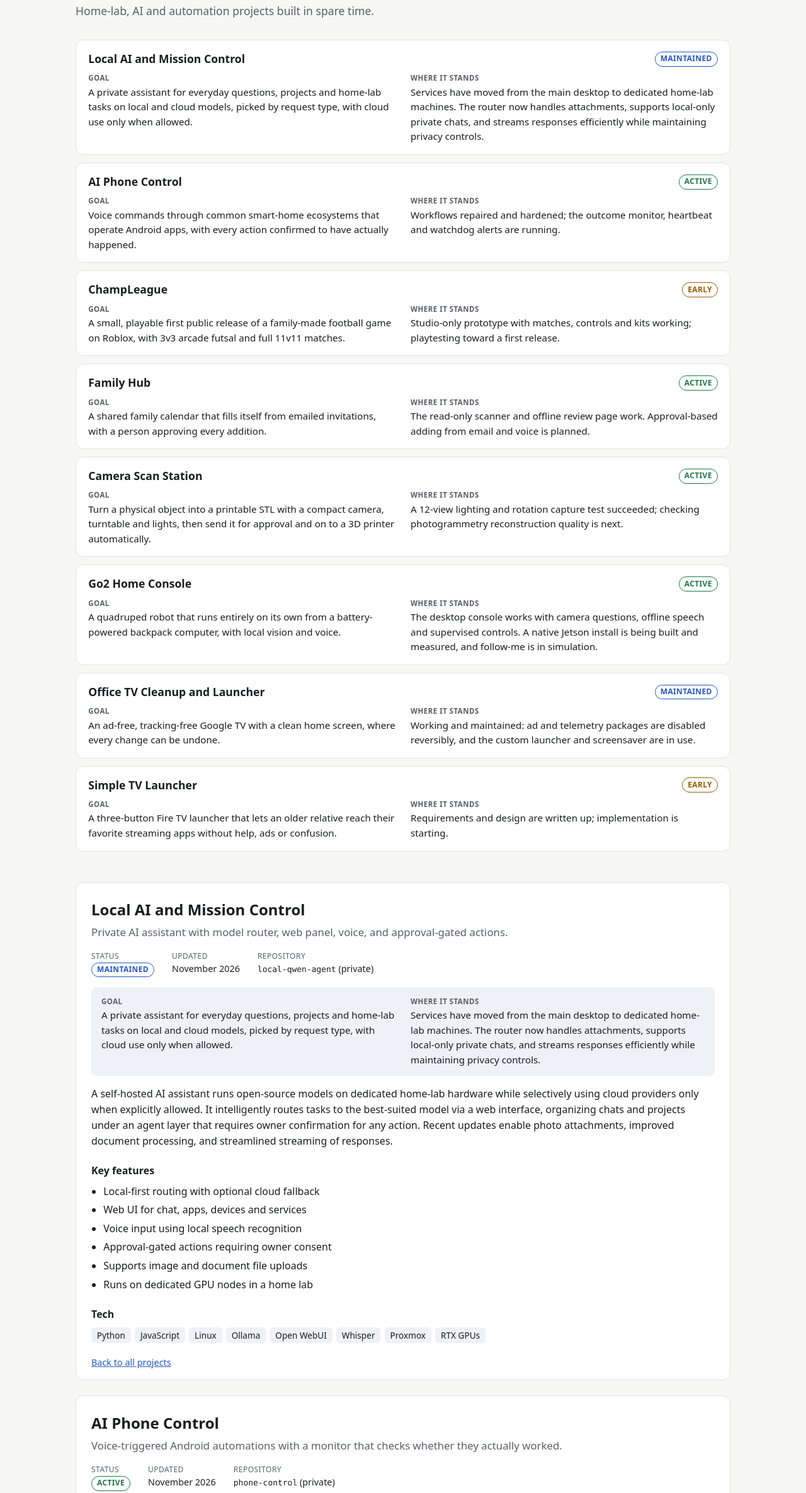
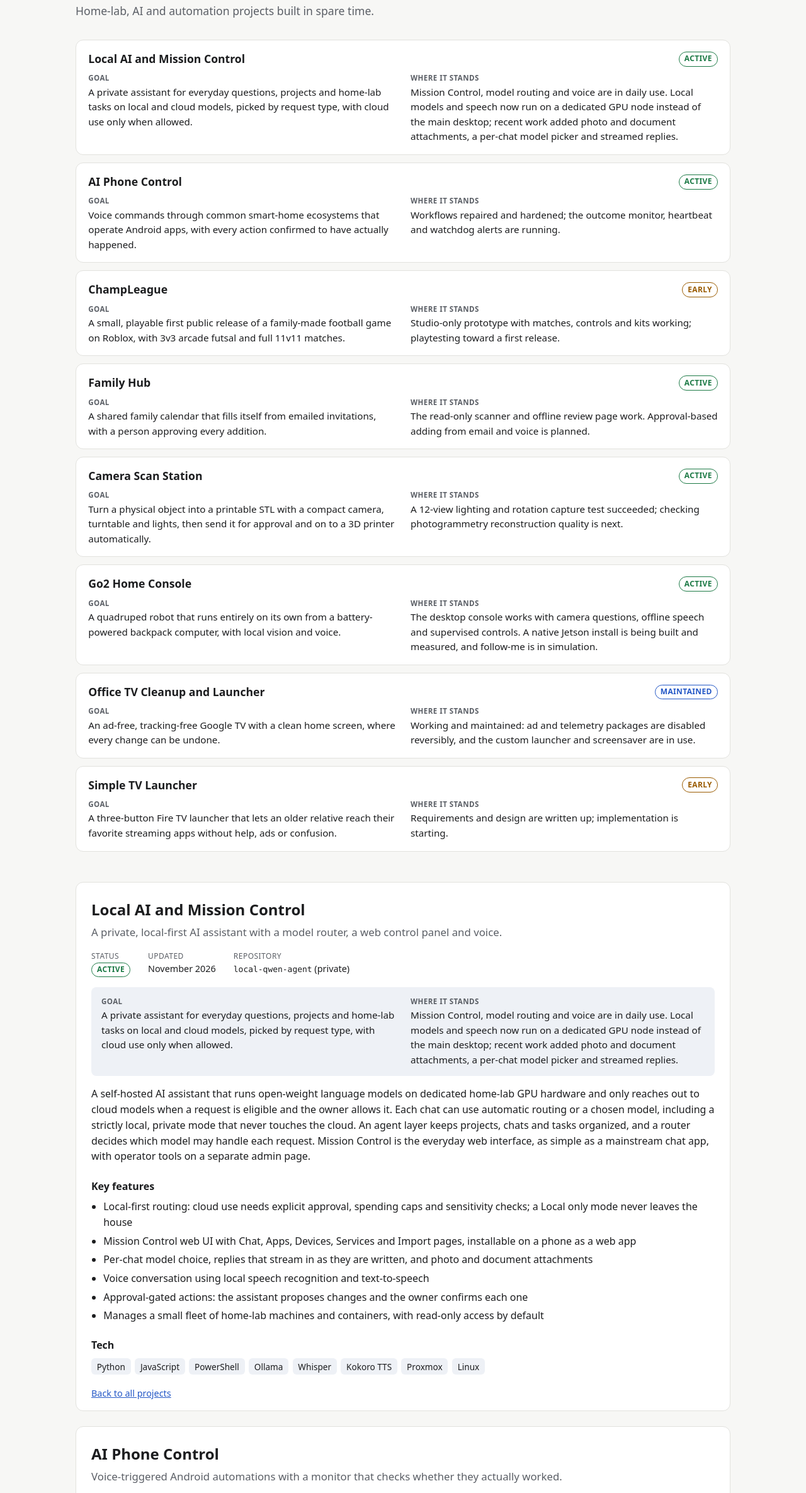
Before and after one commit to jasonheinrich-png/projects-site, a plain HTML site: page index.html in a window 1280 px wide. Shown: the part 128-2498 px from the top of the page at 63% size. Drawn offline with Linux system fonts and the light colour scheme.

Commit message:
Local AI entry: keep the richer wording and Kokoro, drop Open WebUI (retiring), status Active, add this week's changes
Co-Authored-By: Claude Opus 5.5 <noreply@anthropic.com>
Claude-Session: https://claude.ai/code/session_01A3QUTSbHrk9ydJUT7h1Ksu

```diff
--- a/index.html
+++ b/index.html
@@ -21,11 +21,11 @@
     <li class="row">
       <div class="row-head">
         <h2><a href="#local-ai">Local AI and Mission Control</a></h2>
-        <span class="status status-maintained">Maintained</span>
+        <span class="status status-active">Active</span>
       </div>
       <dl class="row-body">
         <div><dt>Goal</dt><dd>A private assistant for everyday questions, projects and home-lab tasks on local and cloud models, picked by request type, with cloud use only when allowed.</dd></div>
-        <div><dt>Where it stands</dt><dd>Services have moved from the main desktop to dedicated home-lab machines. The router now handles attachments, supports local-only private chats, and streams responses efficiently while maintaining privacy controls.</dd></div>
+        <div><dt>Where it stands</dt><dd>Mission Control, model routing and voice are in daily use. Local models and speech now run on a dedicated GPU node instead of the main desktop; recent work added photo and document attachments, a per-chat model picker and streamed replies.</dd></div>
       </dl>
     </li>
     <li class="row">
@@ -104,22 +104,22 @@
   <article class="project" id="local-ai">
     <header>
       <h2>Local AI and Mission Control</h2>
-      <p class="tagline">Private AI assistant with model router, web panel, voice, and approval-gated actions.</p>
+      <p class="tagline">A private, local-first AI assistant with a model router, a web control panel and voice.</p>
       <dl class="meta">
-        <div><dt>Status</dt><dd><span class="status status-maintained">Maintained</span></dd></div>
+        <div><dt>Status</dt><dd><span class="status status-active">Active</span></dd></div>
         <div><dt>Updated</dt><dd>November 2026</dd></div>
         <div><dt>Repository</dt><dd><code>local-qwen-agent</code> (private)</dd></div>
       </dl>
     </header>
     <dl class="goal-now">
       <div><dt>Goal</dt><dd>A private assistant for everyday questions, projects and home-lab tasks on local and cloud models, picked by request type, with cloud use only when allowed.</dd></div>
-      <div><dt>Where it stands</dt><dd>Services have moved from the main desktop to dedicated home-lab machines. The router now handles attachments, supports local-only private chats, and streams responses efficiently while maintaining privacy controls.</dd></div>
+      <div><dt>Where it stands</dt><dd>Mission Control, model routing and voice are in daily use. Local models and speech now run on a dedicated GPU node instead of the main desktop; recent work added photo and document attachments, a per-chat model picker and streamed replies.</dd></div>
     </dl>
-    <p>A self-hosted AI assistant runs open-source models on dedicated home-lab hardware while selectively using cloud providers only when explicitly allowed. It intelligently routes tasks to the best-suited model via a web interface, organizing chats and projects under an agent layer that requires owner confirmation for any action. Recent updates enable photo attachments, improved document processing, and streamlined streaming of responses.</p>
+    <p>A self-hosted AI assistant that runs open-weight language models on dedicated home-lab GPU hardware and only reaches out to cloud models when a request is eligible and the owner allows it. Each chat can use automatic routing or a chosen model, including a strictly local, private mode that never touches the cloud. An agent layer keeps projects, chats and tasks organized, and a router decides which model may handle each request. Mission Control is the everyday web interface, as simple as a mainstream chat app, with operator tools on a separate admin page.</p>
     <h3>Key features</h3>
-    <ul class="features"><li>Local-first routing with optional cloud fallback</li><li>Web UI for chat, apps, devices and services</li><li>Voice input using local speech recognition</li><li>Approval-gated actions requiring owner consent</li><li>Supports image and document file uploads</li><li>Runs on dedicated GPU nodes in a home lab</li></ul>
+    <ul class="features"><li>Local-first routing: cloud use needs explicit approval, spending caps and sensitivity checks; a Local only mode never leaves the house</li><li>Mission Control web UI with Chat, Apps, Devices, Services and Import pages, installable on a phone as a web app</li><li>Per-chat model choice, replies that stream in as they are written, and photo and document attachments</li><li>Voice conversation using local speech recognition and text-to-speech</li><li>Approval-gated actions: the assistant proposes changes and the owner confirms each one</li><li>Manages a small fleet of home-lab machines and containers, with read-only access by default</li></ul>
     <h3>Tech</h3>
-    <ul class="tags"><li>Python</li><li>JavaScript</li><li>Linux</li><li>Ollama</li><li>Open WebUI</li><li>Whisper</li><li>Proxmox</li><li>RTX GPUs</li></ul>
+    <ul class="tags"><li>Python</li><li>JavaScript</li><li>PowerShell</li><li>Ollama</li><li>Whisper</li><li>Kokoro TTS</li><li>Proxmox</li><li>Linux</li></ul>
     <p class="top"><a href="#top">Back to all projects</a></p>
   </article>
   <article class="project" id="phone-control">
```
Also changed, not shown: projects.json (+13 -13 lines).
